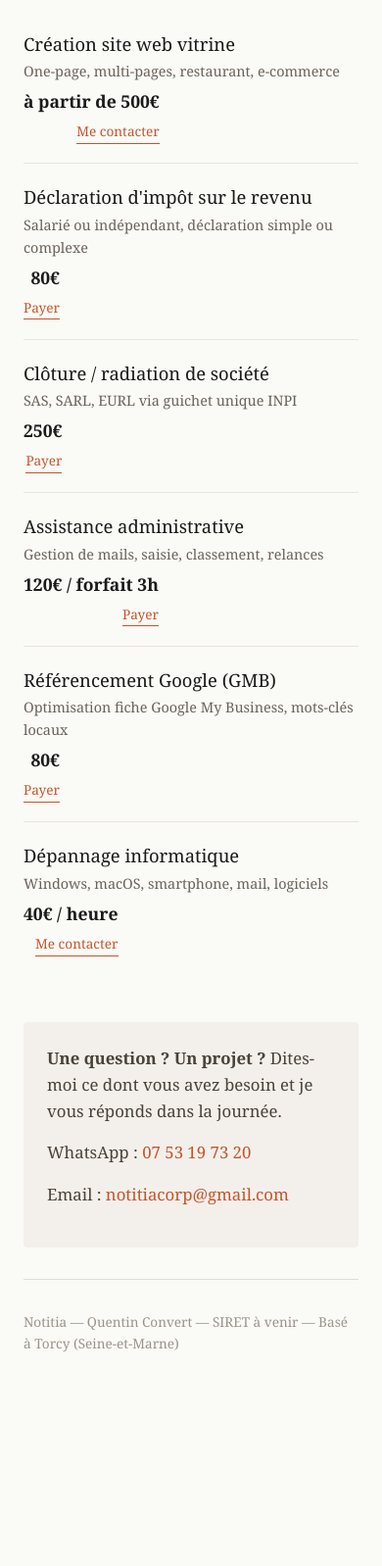
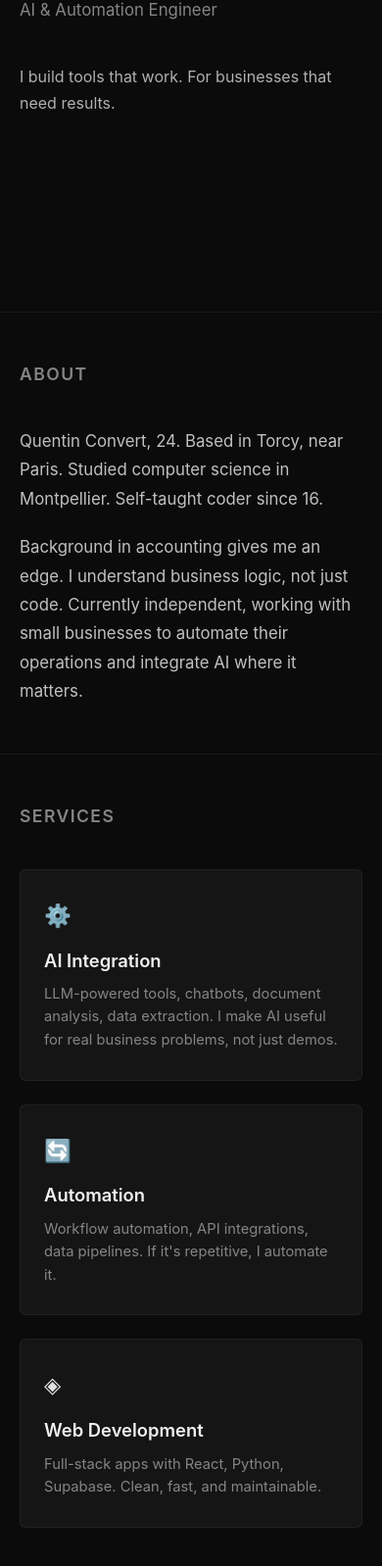
Before and after one commit to notitiacorp-design/notitia, a plain HTML site: page index.html in a window 390 px wide. Shown: the part 315-1913 px from the top of the page at 98% size. Before the commit the page ends 1761 px from the top, so only its background shows below. Drawn offline with Linux system fonts and the light colour scheme.

Commit message:
Update Notitia site

```diff
--- a/index.html
+++ b/index.html
@@ -1,123 +1,190 @@
-<!DOCTYPE html>
-<html lang="fr">
+<!doctype html>
+<html lang="en">
 <head>
-<meta charset="UTF-8">
-<meta name="viewport" content="width=device-width, initial-scale=1.0">
-<title>Notitia — Assistant digital & créateur de sites web</title>
+<meta charset="utf-8">
+<meta name="viewport" content="width=device-width,initial-scale=1">
+<meta name="description" content="Notitia — AI & Automation Engineer. I build tools that work.">
+<title>Notitia — AI &amp; Automation</title>
 <style>
-  *,*::before,*::after{box-sizing:border-box;margin:0;padding:0}
-  body{font-family:Georgia,'Times New Roman',serif;color:#1a1a1a;background:#fafaf7;line-height:1.6}
-  .wrap{max-width:720px;margin:0 auto;padding:2rem 1.5rem}
-  header{padding:3rem 0 2rem;border-bottom:1px solid #e0dcd5}
-  h1{font-size:2.2rem;font-weight:400;letter-spacing:-0.5px;margin-bottom:.5rem}
-  .tagline{font-size:1.1rem;color:#6b6358}
-  .services{margin:3rem 0}
-  .service{display:flex;justify-content:space-between;align-items:baseline;padding:1.2rem 0;border-bottom:1px solid #e8e4db;gap:1rem}
-  .service:last-child{border-bottom:none}
-  .service-name{font-size:1.15rem}
-  .service-desc{font-size:.9rem;color:#6b6358;margin-top:2px}
-  .service-price{font-size:1.1rem;white-space:nowrap;font-weight:600}
-  .service a{display:inline-block;margin-top:6px;font-size:.85rem;color:#c4552b;text-decoration:none;border-bottom:1px solid #c4552b;padding-bottom:1px}
-  .service a:hover{color:#a34422;border-color:#a34422}
-  .cta{margin:3rem 0 1rem}
-  .cta p{font-size:1.05rem;color:#4a4238;margin-bottom:1rem}
-  .contact-box{background:#f3f0eb;padding:1.5rem;border-radius:4px;margin:1rem 0}
-  .contact-box a{color:#c4552b;text-decoration:none}
-  .contact-box a:hover{text-decoration:underline}
-  footer{padding:2rem 0;color:#9b9488;font-size:.85rem;border-top:1px solid #e0dcd5;margin-top:2rem}
-  @media(max-width:500px){
-    .service{flex-direction:column;gap:.3rem}
-    h1{font-size:1.8rem}
-  }
+:root {
+  --bg: #0b0b0b;
+  --surface: #151515;
+  --text: #e0e0e0;
+  --dim: #858585;
+  --accent: #6c8cff;
+  --accent-dim: #4a6ad1;
+  --radius: 6px;
+}
+*,*::before,*::after{box-sizing:border-box;margin:0}
+html{scroll-behavior:smooth;font-size:16px}
+body{
+  font-family:Inter,-apple-system,BlinkMacSystemFont,'Segoe UI',Roboto,Oxygen,Ubuntu,sans-serif;
+  background:var(--bg);
+  color:var(--text);
+  line-height:1.65;
+  -webkit-font-smoothing:antialiased;
+  -moz-osx-font-smoothing:grayscale
+}
+a{color:var(--accent);text-decoration:none;transition:color .2s}
+a:hover{color:var(--accent-dim)}
+
+section{padding:clamp(3rem,10vw,8rem) 1.25rem}
+.container{max-width:820px;margin:0 auto}
+h1{font-size:clamp(2.2rem,6vw,3.6rem);font-weight:700;letter-spacing:-.03em;line-height:1.1}
+h2{font-size:clamp(1.1rem,2.5vw,1.35rem);font-weight:600;color:var(--dim);text-transform:uppercase;letter-spacing:.08em;margin-bottom:2.5rem}
+h3{font-size:1.15rem;font-weight:600;margin-bottom:.5rem;color:#f0f0f0}
+
+.fade{opacity:0;transform:translateY(18px);transition:opacity .6s ease-out,transform .6s ease-out}
+.fade.visible{opacity:1;transform:translateY(0)}
+
+/* Hero */
+.hero{min-height:85vh;display:flex;align-items:center}
+.hero .tag{
+  display:inline-block;
+  font-size:.8rem;font-weight:600;letter-spacing:.06em;text-transform:uppercase;
+  color:var(--accent);border:1px solid rgba(108,140,255,.25);border-radius:20px;
+  padding:.35rem 1rem;margin-bottom:2rem
+}
+.hero h1{margin-bottom:.5rem}
+.hero .sub{font-size:clamp(1.05rem,3vw,1.35rem);color:var(--dim);font-weight:400;margin-bottom:2.5rem}
+.hero .tagline{font-size:1rem;color:#b0b0b0;max-width:480px;line-height:1.7}
+
+/* About */
+.about .text{font-size:1.05rem;color:#c0c0c0;max-width:620px;line-height:1.75}
+.about .text p+p{margin-top:1.25rem}
+
+/* Services */
+.services .grid{display:grid;grid-template-columns:repeat(auto-fit,minmax(220px,1fr));gap:1.5rem}
+.services .card{
+  background:var(--surface);
+  border:1px solid rgba(255,255,255,.05);
+  border-radius:var(--radius);
+  padding:1.75rem 1.5rem;
+  transition:border-color .25s
+}
+.services .card:hover{border-color:rgba(108,140,255,.2)}
+.services .card p{font-size:.92rem;color:var(--dim);line-height:1.6;margin-top:.5rem}
+.services .icon{font-size:1.4rem;margin-bottom:.75rem}
+
+/* Stack */
+.stack .badges{display:flex;flex-wrap:wrap;gap:.6rem}
+.stack .badge{
+  background:rgba(108,140,255,.08);
+  color:var(--accent);
+  border:1px solid rgba(108,140,255,.15);
+  border-radius:20px;
+  padding:.4rem .9rem;
+  font-size:.82rem;font-weight:500;letter-spacing:.02em;
+  transition:background .2s
+}
+.stack .badge:hover{background:rgba(108,140,255,.15)}
+
+/* Contact */
+.contact .email{
+  font-size:1.25rem;font-weight:500;color:var(--accent);
+  word-break:break-all;display:inline-block;margin-bottom:1.5rem
+}
+.contact .meta{font-size:.88rem;color:var(--dim);line-height:1.7}
+.contact .meta .sep{color:rgba(255,255,255,.12);margin:0 .6rem}
+
+/* Divider */
+hr{border:0;border-top:1px solid rgba(255,255,255,.06);margin:0}
+
+/* Responsive */
+@media(max-width:540px){
+  .hero{min-height:75vh}
+  .services .grid{grid-template-columns:1fr}
+}
 </style>
 </head>
 <body>
-<div class="wrap">
-  <header>
-    <h1>Notitia</h1>
-    <p class="tagline">Assistant digital indépendant. Sites web, administratif, fiscalité.</p>
-    <p class="tagline" style="font-size:.9rem;margin-top:8px">Basé à Torcy — intervention partout en France à distance.</p>
-  </header>
 
-  <section class="services">
-    <div class="service">
-      <div>
-        <div class="service-name">Création site web vitrine</div>
-        <div class="service-desc">One-page, multi-pages, restaurant, e-commerce</div>
-      </div>
-      <div style="text-align:right">
-        <div class="service-price">à partir de 500€</div>
-        <a href="#contact">Me contacter</a>
-      </div>
+<section class="hero">
+<div class="container fade">
+  <span class="tag">Available for work</span>
+  <h1>Notitia</h1>
+  <p class="sub">AI &amp; Automation Engineer</p>
+  <p class="tagline">I build tools that work. For businesses that need results.</p>
+</div>
+</section>
+
+<hr>
+
+<section class="about">
+<div class="container fade">
+  <h2>About</h2>
+  <div class="text">
+    <p>Quentin Convert, 24. Based in Torcy, near Paris. Studied computer science in Montpellier. Self-taught coder since 16.</p>
+    <p>Background in accounting gives me an edge. I understand business logic, not just code. Currently independent, working with small businesses to automate their operations and integrate AI where it matters.</p>
+  </div>
+</div>
+</section>
+
+<hr>
+
+<section class="services">
+<div class="container fade">
+  <h2>Services</h2>
+  <div class="grid">
+    <div class="card">
+      <div class="icon">⚙️</div>
+      <h3>AI Integration</h3>
+      <p>LLM-powered tools, chatbots, document analysis, data extraction. I make AI useful for real business problems, not just demos.</p>
     </div>
+    <div class="card">
+      <div class="icon">🔄</div>
+      <h3>Automation</h3>
+      <p>Workflow automation, API integrations, data pipelines. If it's repetitive, I automate it.</p>
+    </div>
+    <div class="card">
+      <div class="icon">◈</div>
+      <h3>Web Development</h3>
+      <p>Full-stack apps with React, Python, Supabase. Clean, fast, and maintainable.</p>
+    </div>
+  </div>
+</div>
+</section>
 
-    <div class="service">
-      <div>
-        <div class="service-name">Déclaration d'impôt sur le revenu</div>
-        <div class="service-desc">Salarié ou indépendant, déclaration simple ou complexe</div>
-      </div>
-      <div style="text-align:right">
-        <div class="service-price">80€</div>
-        <a href="https://buy.stripe.com/7sY28k76L140eKG3oQ2sM03">Payer</a>
-      </div>
-    </div>
+<hr>
 
-    <div class="service">
-      <div>
-        <div class="service-name">Clôture / radiation de société</div>
-        <div class="service-desc">SAS, SARL, EURL via guichet unique INPI</div>
-      </div>
-      <div style="text-align:right">
-        <div class="service-price">250€</div>
-        <a href="https://buy.stripe.com/dRmfZa62H284auq4sU2sM04">Payer</a>
-      </div>
-    </div>
+<section class="stack">
+<div class="container fade">
+  <h2>Stack</h2>
+  <div class="badges">
+    <span class="badge">Python</span>
+    <span class="badge">JavaScript</span>
+    <span class="badge">React</span>
+    <span class="badge">Node.js</span>
+    <span class="badge">Supabase</span>
+    <span class="badge">PostgreSQL</span>
+    <span class="badge">Stripe</span>
+    <span class="badge">APIs</span>
+    <span class="badge">LLMs</span>
+    <span class="badge">Prompt Engineering</span>
+  </div>
+</div>
+</section>
 
-    <div class="service">
-      <div>
-        <div class="service-name">Assistance administrative</div>
-        <div class="service-desc">Gestion de mails, saisie, classement, relances</div>
-      </div>
-      <div style="text-align:right">
-        <div class="service-price">120€ / forfait 3h</div>
-        <a href="https://buy.stripe.com/6oUaEQezd3c81XU9Ne2sM06">Payer</a>
-      </div>
-    </div>
+<hr>
 
-    <div class="service">
-      <div>
-        <div class="service-name">Référencement Google (GMB)</div>
-        <div class="service-desc">Optimisation fiche Google My Business, mots-clés locaux</div>
-      </div>
-      <div style="text-align:right">
-        <div class="service-price">80€</div>
-        <a href="https://buy.stripe.com/28E8wI2Qv8wsdGC7F62sM05">Payer</a>
-      </div>
-    </div>
+<section class="contact">
+<div class="container fade">
+  <h2>Contact</h2>
+  <a href="mailto:convertquentin@gmail.com" class="email">convertquentin@gmail.com</a>
+  <p class="meta">Torcy, Île-de-France<span class="sep">·</span>Available for freelance &amp; remote AI training projects</p>
+</div>
+</section>
 
-    <div class="service">
-      <div>
-        <div class="service-name">Dépannage informatique</div>
-        <div class="service-desc">Windows, macOS, smartphone, mail, logiciels</div>
-      </div>
-      <div style="text-align:right">
-        <div class="service-price">40€ / heure</div>
-        <a href="#contact">Me contacter</a>
-      </div>
-    </div>
-  </section>
-
-  <section class="cta" id="contact">
-    <div class="contact-box">
-      <p><strong>Une question ? Un projet ?</strong> Dites-moi ce dont vous avez besoin et je vous réponds dans la journée.</p>
-      <p>WhatsApp : <a href="https://wa.me/33753197320">07 53 19 73 20</a></p>
-      <p>Email : <a href="mailto:notitiacorp@gmail.com">notitiacorp@gmail.com</a></p>
-    </div>
-  </section>
-
-  <footer>
-    Notitia — Quentin Convert — SIRET à venir — Basé à Torcy (Seine-et-Marne)
-  </footer>
-</div>
+<script>
+(function(){
+  var els=document.querySelectorAll('.fade');
+  var obs=new IntersectionObserver(function(entries){
+    entries.forEach(function(e){
+      if(e.isIntersecting){e.target.classList.add('visible');obs.unobserve(e.target)}
+    })
+  },{threshold:.15});
+  els.forEach(function(el){obs.observe(el)})
+})();
+</script>
 </body>
 </html>
```
